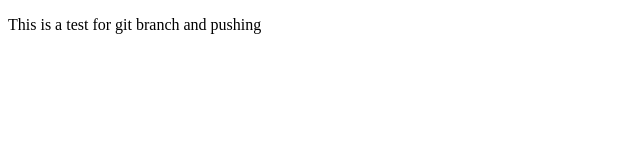
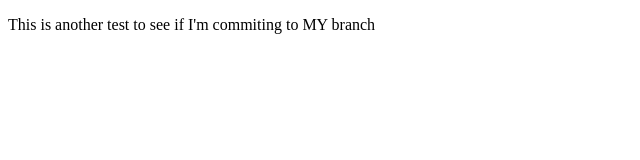
Before and after one commit to SeanGenge/m-mDB, a plain HTML site: page index.html in a window 1280 px wide. Shown: the whole page, without its empty margins (0-640 px from the left). Drawn offline with Linux system fonts and the light colour scheme.

Commit message:
another test commit

```diff
--- a/index.html
+++ b/index.html
@@ -5,7 +5,7 @@
         <link rel="stylesheet" src="./assets/css/style.css" />
     </head>
     <body>
-        <p>This is a test for git branch and pushing</p>
+        <p>This is another test to see if I'm commiting to MY branch</p>
         <script href="./assets/js/script.js"></script>
     </body>
 </html>
```
